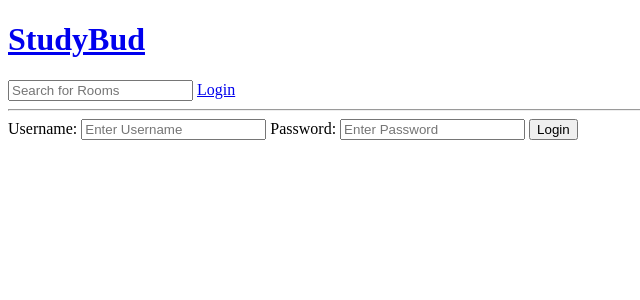
After one commit to jamores07/StudyBud, a Django app: page /login/ in a window 1280 px wide. The commit adds this page. Shown: the top 300 px of the page, without its empty margins (0-640 px from the left). Run offline with Django 3.2, Linux system fonts and the light colour scheme.

Commit message:
Login/Logout and Page restriction added

```diff
--- a/base/templates/base/home.html
+++ b/base/templates/base/home.html
@@ -37,8 +37,10 @@
 
             {% for room in rooms %}
             <div>
+                {% if request.user == room.host	%}
                 <a href="{% url 'update-room' room.id %}">Edit</a>
                 <a href="{% url 'delete-room' room.id %}">Delete</a>
+                {% endif %}
                 <span>@{{room.host.username}}</span>
                 <h5>{{room.id}} -- <a href="{% url 'room' room.id %}">{{room.name}}</a></h5>
                 <small>{{room.topic.name}}</small>
--- /dev/null
+++ b/base/templates/base/login_register.html
@@ -0,0 +1,37 @@
+{% extends 'main.html' %}
+
+{% block content %}
+
+    <div>
+        <form method="POST" action="">
+            {% csrf_token %}
+
+            <label>Username:</label>
+            <input type="text" name="username" placeholder="Enter Username" />
+
+            <label>Password:</label>
+            <input type="password" name="password" placeholder="Enter Password" />
+
+
+            <input type="submit" value="Login" />
+
+
+        </form>
+    </div>
+
+{% endblock content %}
+
+
+
+<!DOCTYPE html>
+<html lang="en">
+<head>
+    <meta charset="UTF-8">
+    <meta http-equiv="X-UA-Compatible" content="IE=edge">
+    <meta name="viewport" content="width=device-width, initial-scale=1.0">
+    <title>Document</title>
+</head>
+<body>
+
+</body>
+</html>
--- a/base/urls.py
+++ b/base/urls.py
@@ -2,6 +2,9 @@ from django.urls import path
 from . import views
 
 urlpatterns = [
+    path('login/', views.loginUser, name="login"),
+    path('logout/', views.logoutUser, name="logout"),
+
     path('', views.home, name="home"),
     path('room/<str:pk>', views.room, name="room"),
 
--- a/base/views.py
+++ b/base/views.py
@@ -1,6 +1,11 @@
 from django.shortcuts import render, redirect
 from django.db.models import Q
+from django.contrib import messages
+from django.contrib.auth import authenticate, login, logout
+from django.contrib.auth.decorators import login_required
+from django.contrib.auth.models import User
 from django.http import HttpResponse
+
 from .models import Room, Topic
 from .forms import RoomForm
 
@@ -14,18 +19,46 @@ from .forms import RoomForm
 ] """
 
 
+def loginUser(request):
+
+    if request.method == 'POST':
+        username = request.POST.get('username')
+        password = request.POST.get('password')
+
+        try:
+            user = User.objects.get(username=username)
+        except:
+            messages.error(request, 'User does not exist')
+
+        user = authenticate(request, username=username, password=password)
+
+        if user is not None:
+            login(request, user)
+            return redirect('home')
+        else:
+            messages.error(request, 'Username or Password does not exist')
+
+    context = {}
+    return render(request, 'base/login_register.html', context)
+
+
+def logoutUser(request):
+    logout(request)
+    return redirect('home')
+
+
 def home(request):
     q = request.GET.get('q') if request.GET.get('q') != None else ''
 
     rooms = Room.objects.filter(
-    Q(topic__name__icontains=q) |
-    Q(name__icontains=q) |
-    Q(description__icontains=q)
-     )
+        Q(topic__name__icontains=q) |
+        Q(name__icontains=q) |
+        Q(description__icontains=q)
+    )
 
     topics = Topic.objects.all()
     room_count = rooms.count()
-    context = {'rooms': rooms, 'topics': topics, 'room_count':room_count}
+    context = {'rooms': rooms, 'topics': topics, 'room_count': room_count}
     return render(request, 'base/home.html', context)
 
 
@@ -35,6 +68,7 @@ def room(request, pk):
     return render(request, 'base/room.html', context)
 
 
+@login_required(login_url='login')
 def createRoom(request):
     form = RoomForm()
 
@@ -48,9 +82,13 @@ def createRoom(request):
     return render(request, 'base/room_form.html', context)
 
 
+@login_required(login_url='login')
 def updateRoom(request, pk):
     room = Room.objects.get(id=pk)
     form = RoomForm(instance=room)
+
+    if request.user != room.host:
+        return HttpResponse('You are not the owner of this room!')
 
     if request.method == 'POST':
         form = RoomForm(request.POST, instance=room)
@@ -62,8 +100,12 @@ def updateRoom(request, pk):
     return render(request, 'base/room_form.html', context)
 
 
+@login_required(login_url='login')
 def deleteRoom(request, pk):
     room = Room.objects.get(id=pk)
+
+    if request.user != room.host:
+        return HttpResponse('You are not the owner of this room!')
 
     if request.method == 'POST':
         room.delete()
--- a/templates/main.html
+++ b/templates/main.html
@@ -14,6 +14,14 @@
 <body>
   {% include 'navbar.html' %}
 
+  {% if messages %}
+    <ul class="messages">
+        {% for message in messages %}
+          <li>{{ message }}</li>
+        {% endfor %}
+    </ul>
+  {% endif %}
+
   {% block content %}
 
   {% endblock %}
--- a/templates/navbar.html
+++ b/templates/navbar.html
@@ -5,4 +5,12 @@
 <form method="GET" action="{%  url 'home' %}"></form>
 	<input type="text" name="q" placeholder="Search for Rooms" />
 
+
+	{% if request.user.is_authenticated	%}
+	<a href="{% url 'logout' %}">Logout</a>
+	{% else	%}
+	<a href="{% url 'login'	%}">Login</a>
+	{% endif %}
+
+
 <hr />
```
Also changed, not shown: db.sqlite3.
